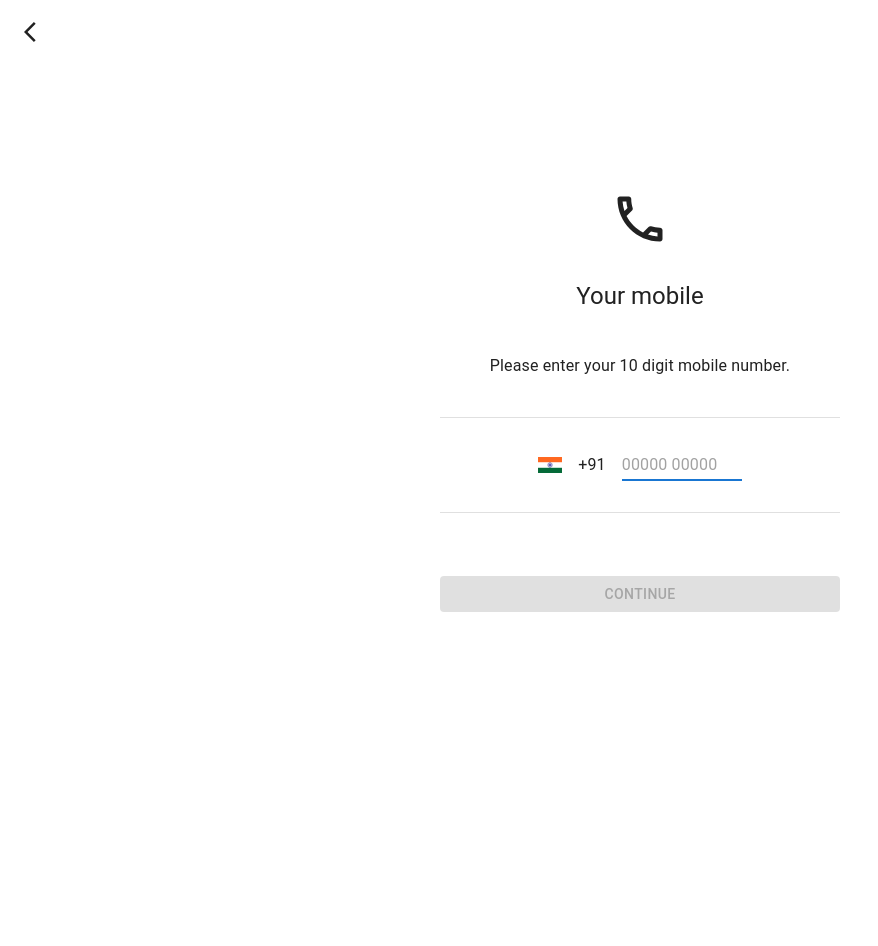
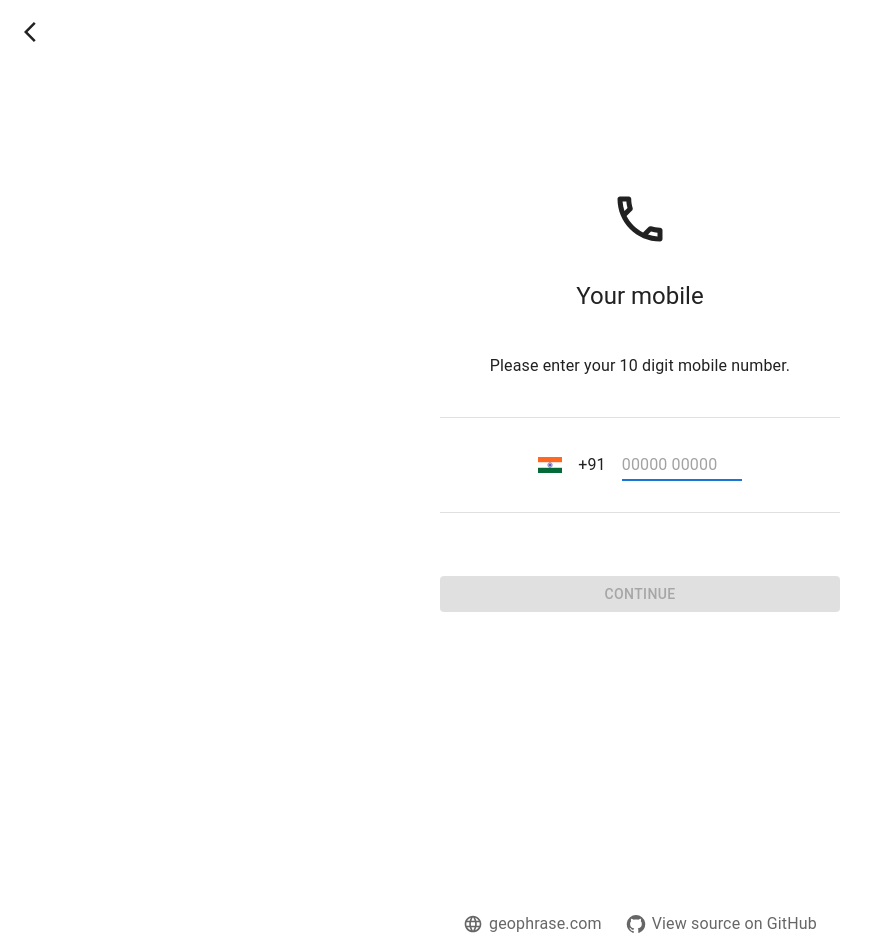
Before and after one commit to geophrase/demo, a Next.js app: page /login in a window 1280 px wide. Shown: the top 946 px of the page, without its empty margins (0-878 px from the left). Built offline with nearby package versions, Linux system fonts and the light colour scheme; what @mui/material-nextjs would draw is missing.

Commit message:
footer updated

```diff
--- a/src/components/Footer.js
+++ b/src/components/Footer.js
@@ -1,33 +1,54 @@
 import Box from '@mui/material/Box';
 import Link from '@mui/material/Link';
+import Stack from '@mui/material/Stack';
 import GitHubIcon from '@mui/icons-material/GitHub';
+import LanguageIcon from '@mui/icons-material/Language';
 import Typography from "@mui/material/Typography";
 
 const REPO_URL = 'https://github.com/geophrase/demo';
+const SITE_URL = 'https://geophrase.com';
+
+const linkSx = { display: 'inline-flex', alignItems: 'center', gap: 0.75 };
 
 export default function Footer() {
     return (
         <Box
             component="footer"
             sx={{
-                mt: 16,
+                mt: 12,
                 py: 2,
                 display: 'flex',
                 justifyContent: 'center',
                 color: 'text.secondary'
             }}
         >
+            <Stack
+                direction={{ xs: 'column', sm: 'row' }}
+                spacing={{ xs: 1, sm: 3 }}
+                sx={{ alignItems: 'center' }}
+            >
+                <Link
+                    href={SITE_URL}
+                    rel="noopener noreferrer"
+                    underline="hover"
+                    color="inherit"
+                    sx={linkSx}
+                >
+                    <LanguageIcon fontSize="small" />
+                    <Typography>geophrase.com</Typography>
+                </Link>
                 <Link
                     href={REPO_URL}
                     target="_blank"
                     rel="noopener noreferrer"
                     underline="hover"
                     color="inherit"
-                sx={{ display: 'inline-flex', alignItems: 'center', gap: 0.75 }}
+                    sx={linkSx}
                 >
                     <GitHubIcon fontSize="small" />
-                <Typography sx={{ mt: 0.3 }}>View source on GitHub</Typography>
+                    <Typography>View source on GitHub</Typography>
                 </Link>
+            </Stack>
         </Box>
     );
 }
```
Lines whose indentation alone changed are shown as unchanged.
